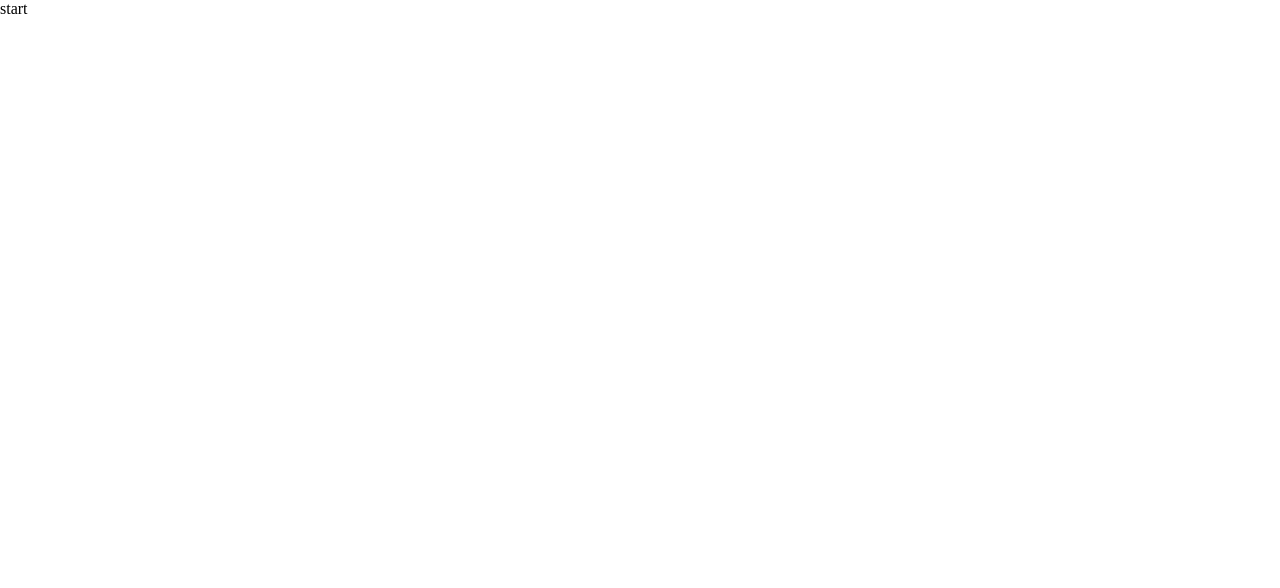
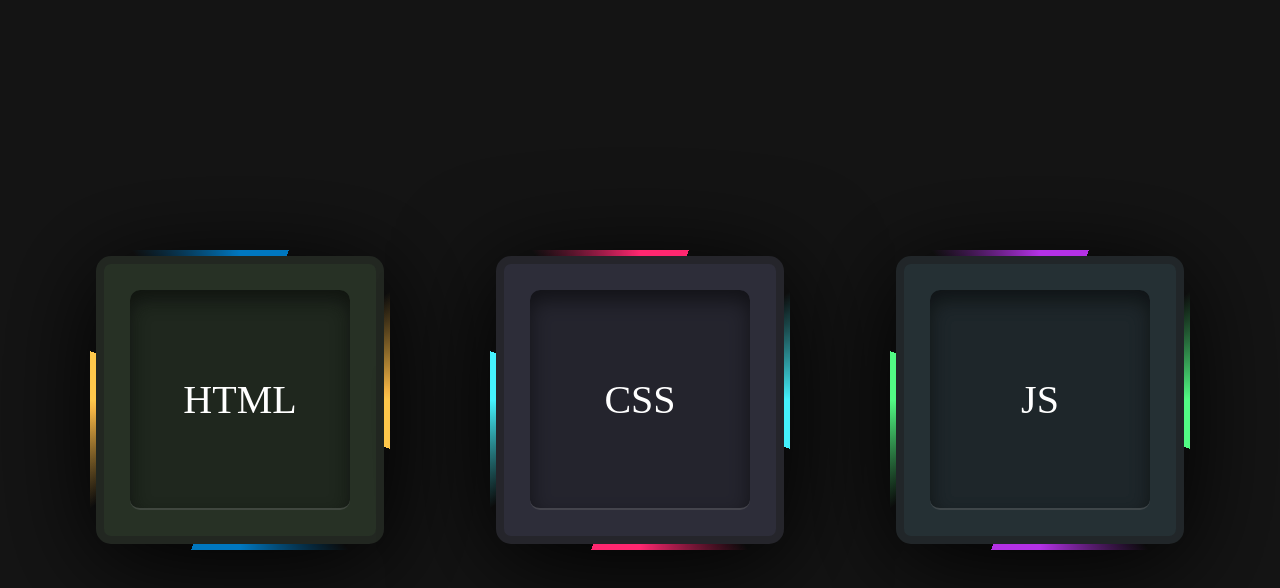
Before and after one commit to freetimezp/usefull-things-239-border, a plain HTML site: page index.html in a window 1280 px wide. Drawn offline with Linux system fonts and the light colour scheme.

Commit message:
02. usefull-things-239-border. UI. Hover.

```diff
--- a/assets/css/style.css
+++ b/assets/css/style.css
@@ -9,3 +9,119 @@
 a {
     text-decoration: none;
 }
+
+html,
+body {
+    width: 100vw;
+    height: 100vh;
+    overflow: hidden;
+    background: #141414;
+}
+
+.container {
+    position: relative;
+    top: 50%;
+    left: 50%;
+    transform: translate(-50%, -50%);
+    display: flex;
+    align-items: center;
+    justify-content: center;
+    gap: 100px;
+    flex-wrap: wrap;
+}
+
+@property --a {
+    syntax: "<angle>";
+    inherits: false;
+    initial-value: 0deg;
+}
+
+.box {
+    position: relative;
+    width: 300px;
+    height: 300px;
+    background: repeating-conic-gradient(
+        from var(--a),
+        #ff2770 0%,
+        #ff2770 5%,
+        transparent 5%,
+        transparent 40%,
+        #ff2770 50%
+    );
+    animation: rotating 2s linear infinite;
+    animation-play-state: paused;
+    border-radius: 20px;
+    filter: drop-shadow(0 15px 50px #000);
+    display: flex;
+    align-items: center;
+    justify-content: center;
+}
+
+.box:nth-child(1) {
+    filter: drop-shadow(0 15px 50px #000) hue-rotate(225deg);
+}
+.box:nth-child(3) {
+    filter: drop-shadow(0 15px 50px #000) hue-rotate(310deg);
+}
+
+@keyframes rotating {
+    0% {
+        --a: 0deg;
+    }
+    100% {
+        --a: 360deg;
+    }
+}
+
+.box:hover {
+    animation-play-state: running;
+}
+
+.box::before {
+    content: "";
+    position: absolute;
+    width: 100%;
+    height: 100%;
+    background: repeating-conic-gradient(
+        from var(--a),
+        #45f3ff 0%,
+        #45f3ff 5%,
+        transparent 5%,
+        transparent 40%,
+        #45f3ff 50%
+    );
+    animation: rotating 2s linear infinite;
+    animation-delay: -0.5s;
+    animation-play-state: paused;
+    border-radius: 20px;
+}
+
+.box:hover::before {
+    animation-play-state: running;
+}
+
+.box::after {
+    content: "";
+    position: absolute;
+    inset: 6px;
+    border: 8px solid #25252b;
+    border-radius: 15px;
+    background: #2d2d39;
+}
+
+.box h2 {
+    position: absolute;
+    inset: 40px;
+    color: #fff;
+    font-size: 2.5em;
+    font-weight: 500;
+    text-transform: uppercase;
+    display: flex;
+    align-items: center;
+    justify-content: center;
+    border-radius: 10px;
+    background: rgba(0, 0, 0, 0.2);
+    z-index: 10;
+    box-shadow: inset 0 10px 20px rgba(0, 0, 0, 0.5);
+    border-bottom: 2px solid rgba(255, 255, 255, 0.15);
+}
--- a/index.html
+++ b/index.html
@@ -1,18 +1,28 @@
 <!DOCTYPE html>
 <html lang="en">
+    <head>
+        <meta charset="UTF-8" />
+        <meta http-equiv="X-UA-Compatible" content="IE=edge" />
+        <meta name="viewport" content="width=device-width, initial-scale=1.0" />
+        <link rel="stylesheet" href="./assets/css/style.css" />
+        <title>Project</title>
+    </head>
 
-<head>
-    <meta charset="UTF-8">
-    <meta http-equiv="X-UA-Compatible" content="IE=edge" />
-    <meta name="viewport" content="width=device-width, initial-scale=1.0">
-    <link rel="stylesheet" href="./assets/css/style.css">
-    <title>Project</title>
-</head>
+    <body>
+        <div class="container">
+            <div class="box">
+                <h2>Html</h2>
+            </div>
 
-<body>
-    start
+            <div class="box">
+                <h2>CSS</h2>
+            </div>
 
-    <script src="./assets/js/main.js"></script>
-</body>
+            <div class="box">
+                <h2>JS</h2>
+            </div>
+        </div>
 
+        <script src="./assets/js/main.js"></script>
+    </body>
 </html>
```
